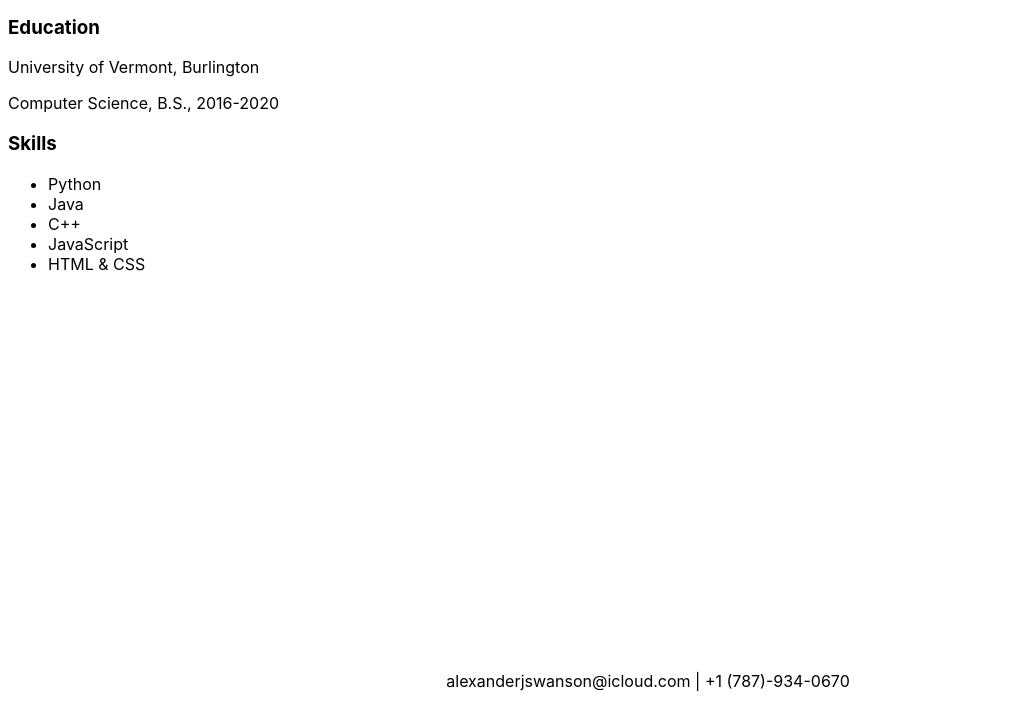
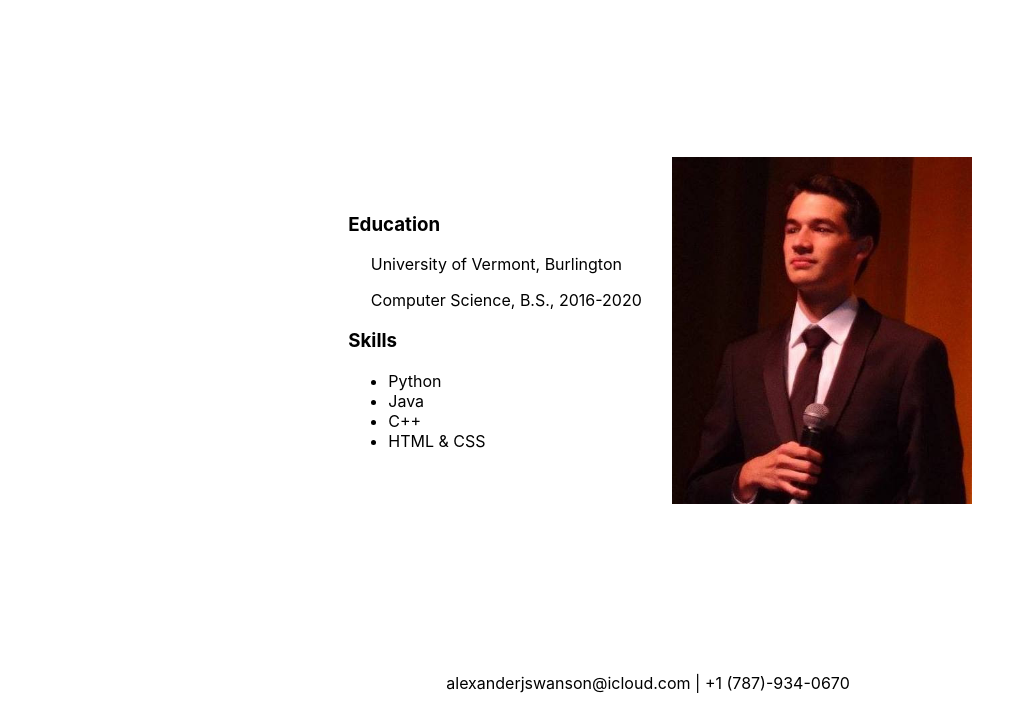
Before and after one commit to ajswanny/Personal-Website, a plain HTML site: page docs/html/about_me.html in a window 1280 px wide. Shown: the part 93-800 px from the top of the page, without its empty margins (0-1026 px from the left). Drawn offline with Linux system fonts and the light colour scheme.

Commit message:
Created "About Me" section.

```diff
--- a/docs/html/about_me.html
+++ b/docs/html/about_me.html
@@ -17,7 +17,7 @@ alexjosephswanson@gmail.com
 <body>
 
     <!-- The document header. -->
-    <div id="header">
+    <div class="header">
 
         <h1 id="my_name"><a href="../index.html">Alexander Swanson</a></h1>
 
@@ -31,25 +31,30 @@ alexjosephswanson@gmail.com
     </div>
 
     <!-- The content of the page, variable with respect to the section selected in the main nav. -->
-    <div id="content">
+    <div class="content" id="about_me_content">
+
+        <div id="about_me_content_text">
 
             <h3 id="education_header">Education</h3>
-            <p>University of Vermont, Burlington</p>
-            <p>Computer Science, B.S., 2016-2020</p>
+                <p id="university">University of Vermont, Burlington</p>
+                <p id="degree">Computer Science, B.S., 2016-2020</p>
 
             <h3>Skills</h3>
                 <ul>
                     <li>Python</li>
                     <li>Java</li>
                     <li>C++</li>
-                <li>JavaScript</li>
                     <li>HTML & CSS</li>
                 </ul>
 
         </div>
 
+        <img src="../img/self_profile.jpg" alt="An image of myself." id="about_me_content_img">
+
+    </div>
+
     <!-- The document footer. -->
-    <div id="footer">
+    <div class="footer">
 
         <p>alexanderjswanson@icloud.com | +1 (787)-934-0670</p>
 
--- a/docs/main.css
+++ b/docs/main.css
@@ -28,6 +28,22 @@ a:hover {
 
 }
 
+.footer {
+
+    position: fixed;
+    text-align: center;
+    width: 100%;
+    height: 50px;
+    bottom: 0;
+
+}
+
+.header {
+
+    display: table-cell;
+
+}
+
 
 /* Ids */
 #index_background_img {
@@ -42,20 +58,33 @@ a:hover {
 
 }
 
-#footer {
+#about_me_content_text {
 
-    position: fixed;
-    text-align: center;
-    width: 100%;
-    bottom: 0;
+    float: left;
+    padding-left: 40px;
+    padding-right: 30px;
 
 }
 
-#header {
+#about_me_content_img {
 
-    display: table-cell;
+    float: left;
+    width: 300px;
+    height: auto;
+
+    /*border-radius: 25px;*/
+    /*border-style: solid;*/
+    /*border-color: gray;*/
 
 
+}
+
+#about_me_content {
+
+    padding-top: 160px;
+    display: flex;
+    justify-content: center;
+    align-items: center;
 
 }
 
@@ -64,3 +93,9 @@ a:hover {
     display: inline-block;
 
 }
+
+#university, #degree {
+
+    text-indent: 22.5px;
+
+}
```
Also changed, not shown: docs/html/projects.html (+3 -3 lines), docs/index.html (+3 -3 lines), docs/img/self_profile.jpg (added), 1 other file. Lines whose indentation alone changed are shown as unchanged.
